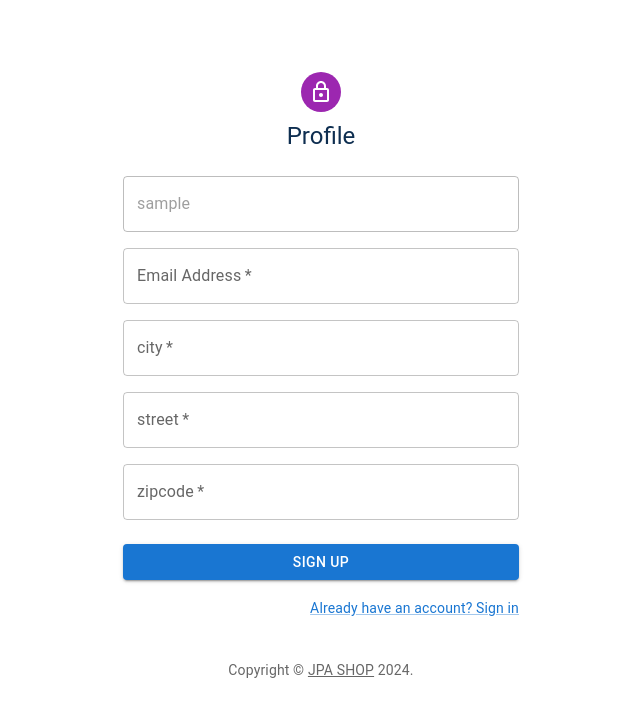
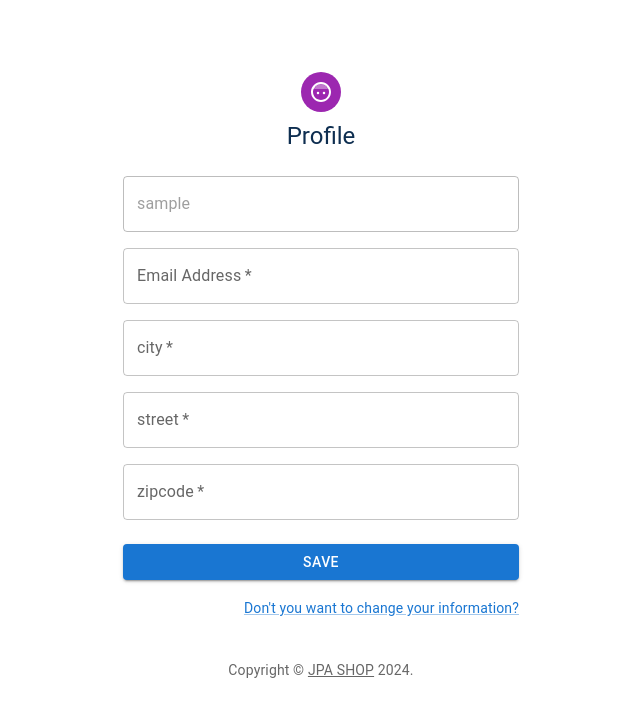
Before and after one commit to wonki9589/jpaProj, a React (Create React App) app in the folder src/main/reactfront/: page /profile in a window 1280 px wide. Shown: the top 716 px of the page, without its empty margins (319-959 px from the left). Built offline with nearby package versions, Linux system fonts and the light colour scheme; sample sign-in values are in the browser's storage.

Commit message:
change icon

```diff
--- a/src/main/reactfront/src/pages/findPw.js
+++ b/src/main/reactfront/src/pages/findPw.js
@@ -10,7 +10,7 @@ import Grid from '@mui/material/Grid';
 import Button from '@mui/material/Button';
 import Typography from '@mui/material/Typography';
 import Avatar from '@mui/material/Avatar';
-import LockOutlinedIcon from '@mui/icons-material/LockOutlined';
+import KeyIcon from '@mui/icons-material/Key';
 import Box from '@mui/material/Box';
 import Container from '@mui/material/Container';
 import Link from '@mui/material/Link';
@@ -72,7 +72,7 @@ export default function FindPw() {
             }}
            >
           <Avatar sx={{ m: 1, bgcolor: 'secondary.main' }}>
-           <LockOutlinedIcon />
+           <KeyIcon />
           </Avatar>
           <Typography component="h1" variant="h5">
             Find Password
--- a/src/main/reactfront/src/pages/profile.js
+++ b/src/main/reactfront/src/pages/profile.js
@@ -10,7 +10,7 @@ import Checkbox from '@mui/material/Checkbox';
 import Link from '@mui/material/Link';
 import Grid from '@mui/material/Grid';
 import Box from '@mui/material/Box';
-import LockOutlinedIcon from '@mui/icons-material/LockOutlined';
+import Face5Icon from '@mui/icons-material/Face5';
 import Typography from '@mui/material/Typography';
 import Container from '@mui/material/Container';
 import { createTheme, ThemeProvider } from '@mui/material/styles';
@@ -48,13 +48,23 @@ export default function SignUp() {
 
 
 
+   const AccessPage = () => {
+      console.log("session username" + sessionStorage.getItem('username'));
+     if(sessionStorage.getItem('username') == '' || sessionStorage.getItem('username') == null ){
+         alert("로그인 후 이용 가능합니다.");
+          document.location.href = "/login";
+     }else{
+         setUserName(sessionStorage.getItem('username'));
+     }
+   }
+
   const handleSubmit = (event) => {
     event.preventDefault();
 
     API
-    .post('',{
+    .post('/profile/update',{
+      username : username,
       email: email,
-      password: password,
       city : city,
       street : street,
       zipcode : zipcode
@@ -62,35 +72,23 @@ export default function SignUp() {
     .then((response) => {
         console.log(response.data);
          if(response.status === 200){
-            alert("")
+
          }
-         document.location.href = "/";
+        //document.location.href = "/";
          // session 지워야함
     }
     )
     .catch((error) => {
     // 400 코드면 여기로옴
-       if(error.response.status === 400){
-              /* 서버에서 날라오는 유효성검사 message*/
-             alert(error.response.data.errors[0].defaultMessage);
-       }
+         console.log(error);
     })
   };
-
-
-  const AccessPage = () => {
-     console.log("session username" + sessionStorage.getItem('username'));
-    if(sessionStorage.getItem('username') == '' || sessionStorage.getItem('username') == null ){
-        alert("로그인 후 이용 가능합니다.");
-         document.location.href = "/login";
-    }else{
-        setUserName(sessionStorage.getItem('username'));
-    }
-  }
 
   useEffect(()=>{
      AccessPage();
   },[])
+
+
   return (
     <ThemeProvider theme={defaultTheme}>
       <Container component="main" maxWidth="xs">
@@ -104,7 +102,7 @@ export default function SignUp() {
           }}
         >
           <Avatar sx={{ m: 1, bgcolor: 'secondary.main' }}>
-            <LockOutlinedIcon />
+            <Face5Icon />
           </Avatar>
           <Typography component="h1" variant="h5">
             Profile
@@ -191,12 +189,12 @@ export default function SignUp() {
               variant="contained"
               sx={{ mt: 3, mb: 2 }}
             >
-              Sign Up
+              Save
             </Button>
             <Grid container justifyContent="flex-end">
               <Grid item>
-                <Link href="/login" variant="body2">
-                  Already have an account? Sign in
+                <Link href="/" variant="body2">
+                  Don't you want to change your information?
                 </Link>
               </Grid>
             </Grid>
--- a/src/main/reactfront/src/pages/signup.js
+++ b/src/main/reactfront/src/pages/signup.js
@@ -10,7 +10,7 @@ import Checkbox from '@mui/material/Checkbox';
 import Link from '@mui/material/Link';
 import Grid from '@mui/material/Grid';
 import Box from '@mui/material/Box';
-import LockOutlinedIcon from '@mui/icons-material/LockOutlined';
+import LockOpenIcon from '@mui/icons-material/LockOpen';
 import Typography from '@mui/material/Typography';
 import Container from '@mui/material/Container';
 import { createTheme, ThemeProvider } from '@mui/material/styles';
@@ -123,7 +123,7 @@ export default function SignUp() {
           }}
         >
           <Avatar sx={{ m: 1, bgcolor: 'secondary.main' }}>
-            <LockOutlinedIcon />
+            <LockOpenIcon />
           </Avatar>
           <Typography component="h1" variant="h5">
             Sign up
```
